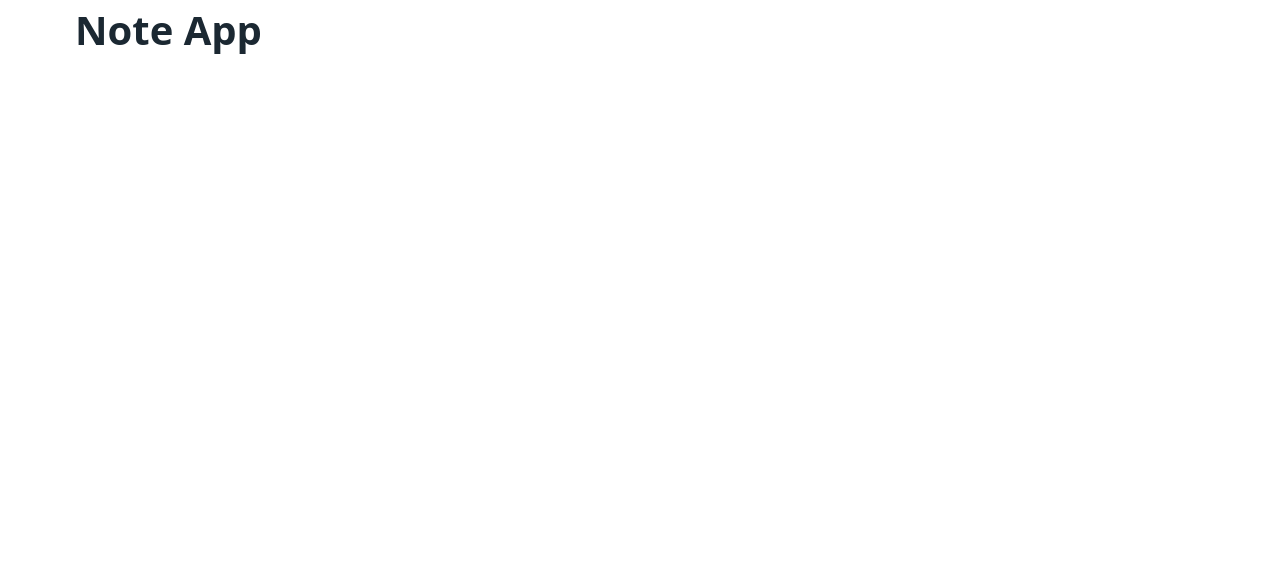
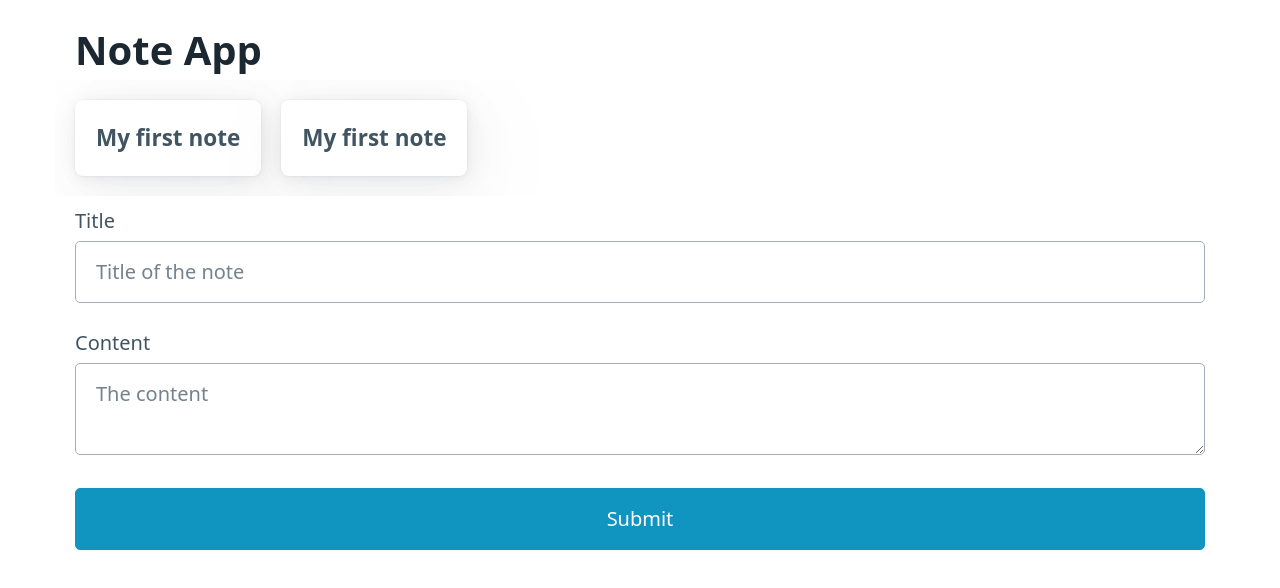
Before and after one commit to Pasika-swn/sk-gp-building-your-first-web-application-with-react, a React (Vite) app: page / in a window 1280 px wide. Shown: the top 588 px of the page. Built offline with nearby package versions, Linux system fonts and the light colour scheme.

Commit message:
create markup html

```diff
--- a/src/App.jsx
+++ b/src/App.jsx
@@ -2,8 +2,56 @@ import "@picocss/pico";
 
 function App() {
   return (
-    <main className="container">
-      <h1>Note App</h1>
+    <main className="container" style={{ marginBlock: "1rem" }}>
+      <h1 style={{ marginBottom: "1rem" }}>Note App</h1>
+      <div
+        style={{
+          display: "flex",
+          gap: "1rem",
+          overflow: "auto",
+          margin: "-1rem",
+          padding: "1rem",
+        }}
+      >
+        <article
+          style={{
+            margin: 0,
+            borderRadius: "8px",
+            border: "1px solid rgba(255 255 255 / 0.6)",
+            padding: "1rem",
+          }}
+        >
+          <div style={{ fontSize: "1.125rem", fontWeight: "bold" }}>
+            My first note
+          </div>
+        </article>
+
+        <article
+          style={{
+            margin: 0,
+            borderRadius: "8px",
+            border: "1px solid rgba(255 255 255 / 0.6)",
+            padding: "1rem",
+          }}
+        >
+          <div style={{ fontSize: "1.125rem", fontWeight: "bold" }}>
+            My first note
+          </div>
+        </article>
+      </div>
+
+      <br />
+
+      <label htmlFor="note-title">
+        Title
+        <input id="note-title" placeholder="Title of the note" required />
+      </label>
+
+      <label htmlFor="note-content">
+        Content
+        <textarea placeholder="The content" required></textarea>
+      </label>
+      <button>Submit</button>
     </main>
   );
 }
```
